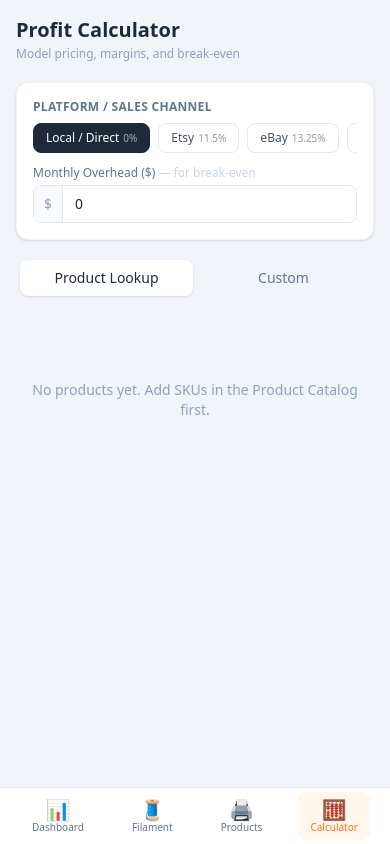
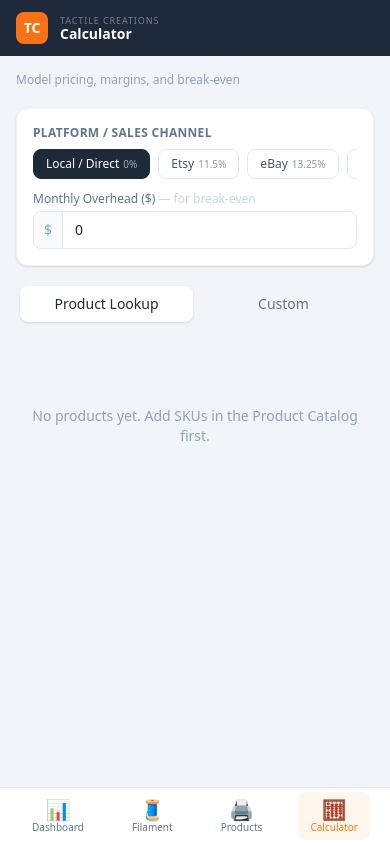
Before and after one commit to drmingo82-netizen/my-claude-code-project-2026, a React (Vite) app: page /calculator in a window 390 px wide. Built offline with nearby package versions, Linux system fonts and the light colour scheme.

Commit message:
Add mobile header with TC logo and current page title

```diff
--- a/src/components/layout/AppLayout.tsx
+++ b/src/components/layout/AppLayout.tsx
@@ -1,4 +1,4 @@
-import { NavLink, Outlet } from 'react-router-dom';
+import { NavLink, Outlet, useLocation } from 'react-router-dom';
 
 const navItems = [
   { to: '/', label: 'Dashboard', icon: '📊' },
@@ -28,9 +28,35 @@ function NavItem({ to, label, icon }: { to: string; label: string; icon: string
   );
 }
 
+function MobileHeader() {
+  const { pathname } = useLocation();
+  const current = navItems.find((n) =>
+    n.to === '/' ? pathname === '/' : pathname.startsWith(n.to)
+  );
+
+  return (
+    <header className="lg:hidden fixed top-0 left-0 right-0 z-40 bg-[#1e2a3a] text-white flex items-center gap-3 px-4 h-14 shrink-0">
+      <div className="flex h-8 w-8 items-center justify-center rounded-lg bg-[#f97316] text-white text-sm font-bold leading-none shrink-0">
+        TC
+      </div>
+      <div className="min-w-0">
+        <p className="text-[9px] uppercase tracking-widest text-white/40 leading-none mb-0.5">
+          Tactile Creations
+        </p>
+        <p className="text-sm font-semibold leading-none truncate">
+          {current?.label ?? 'App'}
+        </p>
+      </div>
+    </header>
+  );
+}
+
 export default function AppLayout() {
   return (
     <div className="flex flex-col min-h-dvh lg:flex-row">
+      {/* Mobile top header */}
+      <MobileHeader />
+
       {/* Desktop sidebar */}
       <aside className="hidden lg:flex flex-col w-56 bg-[#1e2a3a] text-white shrink-0 min-h-screen">
         <div className="px-5 py-6 border-b border-white/10">
@@ -59,8 +85,8 @@ export default function AppLayout() {
         </nav>
       </aside>
 
-      {/* Main content */}
-      <main className="flex-1 overflow-auto pb-20 lg:pb-0">
+      {/* Main content — push down past header on mobile, push up past bottom nav */}
+      <main className="flex-1 overflow-auto pt-14 pb-20 lg:pt-0 lg:pb-0">
         <Outlet />
       </main>
 
--- a/src/pages/Calculator.tsx
+++ b/src/pages/Calculator.tsx
@@ -457,8 +457,8 @@ export default function Calculator() {
   return (
     <div className="p-4 max-w-5xl mx-auto">
       <div className="mb-5">
-        <h1 className="text-xl font-bold text-[#1e2a3a]">Profit Calculator</h1>
-        <p className="text-xs text-slate-400 mt-0.5">Model pricing, margins, and break-even</p>
+        <h1 className="hidden lg:block text-xl font-bold text-[#1e2a3a]">Profit Calculator</h1>
+        <p className="text-xs text-slate-400 lg:mt-0.5">Model pricing, margins, and break-even</p>
       </div>
 
       {/* Global options */}
--- a/src/pages/Dashboard.tsx
+++ b/src/pages/Dashboard.tsx
@@ -70,8 +70,8 @@ export default function Dashboard() {
       {/* Header */}
       <div className="flex items-center justify-between mb-5">
         <div>
-          <h1 className="text-xl font-bold text-[#1e2a3a]">Dashboard</h1>
-          <p className="text-xs text-slate-400 mt-0.5">Tactile Creations overview</p>
+          <h1 className="hidden lg:block text-xl font-bold text-[#1e2a3a]">Dashboard</h1>
+          <p className="text-xs text-slate-400 lg:mt-0.5">Tactile Creations overview</p>
         </div>
         {!hasData ? (
           <button
--- a/src/pages/Filament.tsx
+++ b/src/pages/Filament.tsx
@@ -245,8 +245,8 @@ export default function Filament() {
       {/* Header */}
       <div className="flex items-center justify-between mb-4">
         <div>
-          <h1 className="text-xl font-bold text-[#1e2a3a]">Filament Inventory</h1>
-          <p className="text-xs text-slate-400 mt-0.5">{spools.length} spool{spools.length !== 1 ? 's' : ''} tracked</p>
+          <h1 className="hidden lg:block text-xl font-bold text-[#1e2a3a]">Filament Inventory</h1>
+          <p className="text-xs text-slate-400 lg:mt-0.5">{spools.length} spool{spools.length !== 1 ? 's' : ''} tracked</p>
         </div>
         <button
           onClick={() => setModal('add')}
--- a/src/pages/Products.tsx
+++ b/src/pages/Products.tsx
@@ -382,8 +382,8 @@ export default function Products() {
       {/* Header */}
       <div className="flex items-center justify-between mb-4">
         <div>
-          <h1 className="text-xl font-bold text-[#1e2a3a]">Product Catalog</h1>
-          <p className="text-xs text-slate-400 mt-0.5">{products.length} SKU{products.length !== 1 ? 's' : ''}</p>
+          <h1 className="hidden lg:block text-xl font-bold text-[#1e2a3a]">Product Catalog</h1>
+          <p className="text-xs text-slate-400 lg:mt-0.5">{products.length} SKU{products.length !== 1 ? 's' : ''}</p>
         </div>
         <button
           onClick={() => setModal('add')}
```
